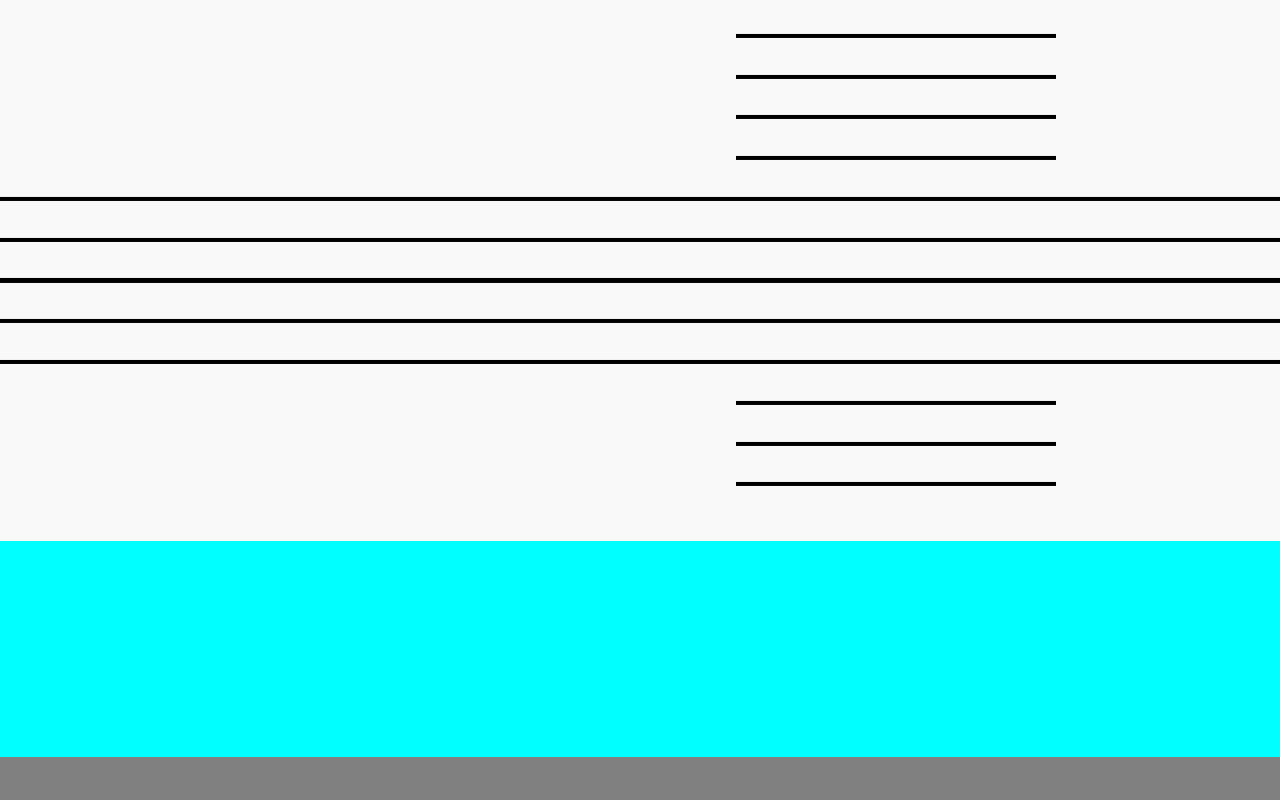
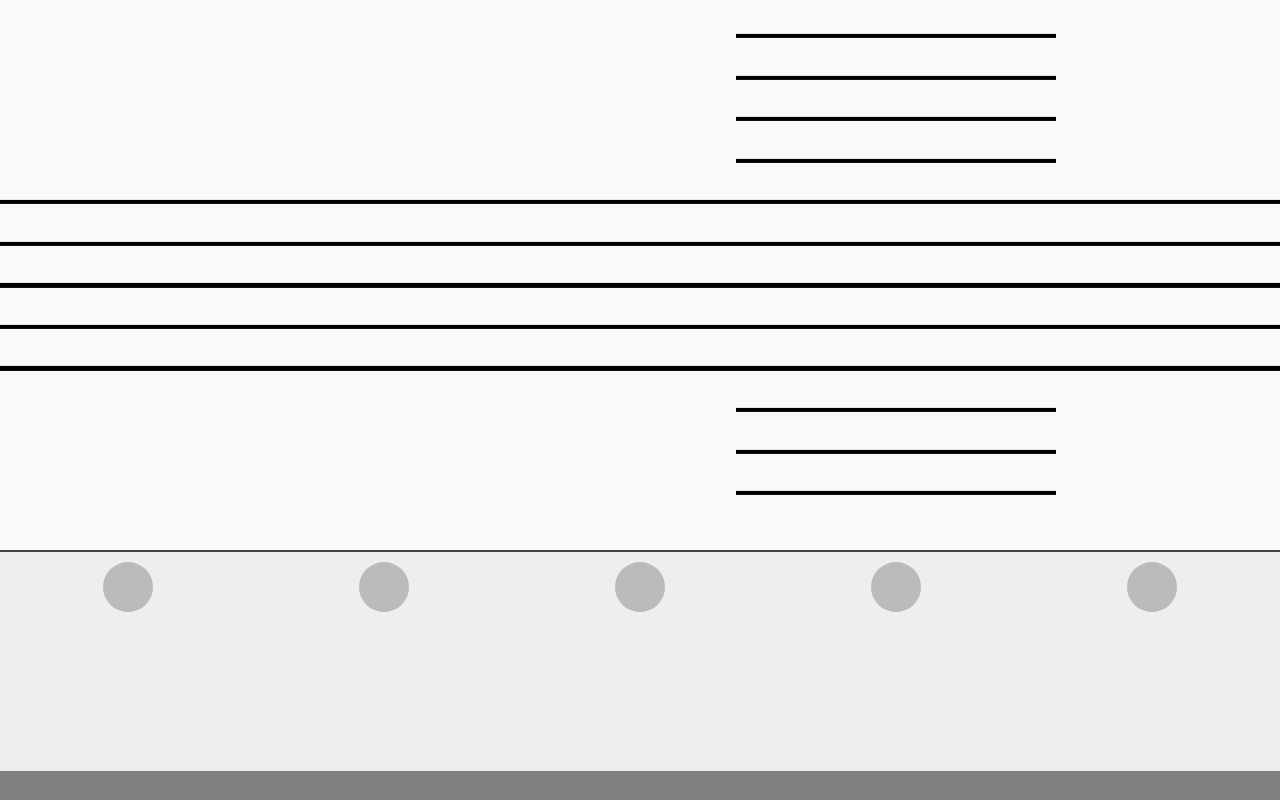
Before and after one commit to kk08321/fret-checker, a React (Create React App) app: page / in a window 1280 px wide. Built offline with nearby package versions, Linux system fonts and the light colour scheme; the HTML template or start-up script is replaced by a standard one.

Commit message:
表示を作成、音符選択機能実装時点

```diff
--- a/package.json
+++ b/package.json
@@ -13,6 +13,7 @@
     "@testing-library/user-event": "^13.5.0",
     "react": "^18.2.0",
     "react-dom": "^18.2.0",
+    "react-router-dom": "^6.3.0",
     "react-scripts": "5.0.1",
     "web-vitals": "^2.1.4"
   },
--- a/src/App.js
+++ b/src/App.js
@@ -1,15 +1,55 @@
 /** @jsxImportSource @emotion/react */
-import { css } from "@emotion/react"
+import { css } from "@emotion/react";
 import SheetPage from "./SheetPage";
+import Test from "./Test";
 
 function App() {
-
   return (
-    <div css={css`width: 100vw; height: 100vh;`}>
-      <div css={css`width: 100%; height: 90%;`}>
+    <div
+      css={css`
+        width: 100vw;
+        height: 100vh;
+      `}
+    >
+      <div
+        css={css`
+          width: 100%;
+          height: 90%;
+        `}
+      >
         <SheetPage />
       </div>
-      <div css={css`width: 100%; height: 10%; background-color: gray;`}>
+      <div
+        css={css`
+          width: 100%;
+          height: 10%;
+          background-color: gray;
+        `}
+      >
+        <div
+          css={css`
+            width: 33.33%;
+            float: left;
+          `}
+        >
+          a
+        </div>
+        <div
+          css={css`
+            width: 33.33%;
+            float: left;
+          `}
+        >
+          b
+        </div>
+        <div
+          css={css`
+            width: 33.33%;
+            float: left;
+          `}
+        >
+          c
+        </div>
       </div>
     </div>
   );
--- a/src/SheetPage.js
+++ b/src/SheetPage.js
@@ -1,89 +1,308 @@
 /** @jsxImportSource @emotion/react */
-import { css } from "@emotion/react"
-import { useState } from 'react';
+import { css } from "@emotion/react";
+import { useEffect, useRef, useState } from "react";
 
 import Bar from "./Bar";
 
 function SheetPage() {
-
   const [touchCoordinates, setTouchCoordinates] = useState(null);
   const [selectedNote, setSelectedNote] = useState(null);
+  const pageWrapperRef = useRef(null);
+  const controlWrapperRef = useRef(null);
 
-  const setCoordinatesByTouchEvent = e => {
+  const [sheetWrapperHeight, setSheetWrapperHeight] = useState(0);
+  const [notes, setNotes] = useState([]);
+
+  const setCoordinatesByTouchEvent = (e) => {
     setTouchCoordinates({ x: e.touches[0].clientX, y: e.touches[0].clientY });
-  }
+  };
+
+  // 楽譜部分の高さを動的に設定
+  useEffect(() => {
+    if (pageWrapperRef.current && controlWrapperRef.current) {
+      setSheetWrapperHeight(
+        pageWrapperRef.current.getBoundingClientRect().height -
+          controlWrapperRef.current.getBoundingClientRect().height
+      );
+    }
+  }, [controlWrapperRef, pageWrapperRef, selectedNote]);
+
+  const onEnter = () => {
+    let notesCopy = [];
+    if (notes.length < 6) {
+      notesCopy = notes;
+    }
+    notesCopy.push(selectedNote);
+    setNotes(notesCopy);
+    setTouchCoordinates({ x: 0, y: -100 });
+  };
 
   return (
     <div
-      css={css`width: 100%; height: 100%;`}
+      ref={pageWrapperRef}
+      css={css`
+        width: 100%;
+        height: 100%;
+      `}
       onTouchStart={setCoordinatesByTouchEvent}
       onTouchMove={setCoordinatesByTouchEvent}
-      onTouchEnd={() => setTouchCoordinates({ x: 0, y: -100 })}
+      onTouchEnd={onEnter}
     >
-      <div css={sheetWrapper}>
-        <Bar note="23" onSelected={setSelectedNote} coordinates={touchCoordinates} wrapperCss={blackBarWrapperCss} barCss={blackShortBarCss} />
-        <Bar note="22" onSelected={setSelectedNote} coordinates={touchCoordinates} wrapperCss={whiteBarWrapperCss} barCss={whiteBarCss} />
-        <Bar note="21" onSelected={setSelectedNote} coordinates={touchCoordinates} wrapperCss={blackBarWrapperCss} barCss={blackShortBarCss} />
-        <Bar note="20" onSelected={setSelectedNote} coordinates={touchCoordinates} wrapperCss={whiteBarWrapperCss} barCss={whiteBarCss} />
-        <Bar note="19" onSelected={setSelectedNote} coordinates={touchCoordinates} wrapperCss={blackBarWrapperCss} barCss={blackShortBarCss} />
-        <Bar note="18" onSelected={setSelectedNote} coordinates={touchCoordinates} wrapperCss={whiteBarWrapperCss} barCss={whiteBarCss} />
-        <Bar note="17" onSelected={setSelectedNote} coordinates={touchCoordinates} wrapperCss={blackBarWrapperCss} barCss={blackShortBarCss} />
-        <Bar note="16" onSelected={setSelectedNote} coordinates={touchCoordinates} wrapperCss={whiteBarWrapperCss} barCss={whiteBarCss} />
-        <Bar note="15" onSelected={setSelectedNote} coordinates={touchCoordinates} wrapperCss={blackBarWrapperCss} barCss={blackLongBarCss} />
-        <Bar note="14" onSelected={setSelectedNote} coordinates={touchCoordinates} wrapperCss={whiteBarWrapperCss} barCss={whiteBarCss} />
-        <Bar note="13" onSelected={setSelectedNote} coordinates={touchCoordinates} wrapperCss={blackBarWrapperCss} barCss={blackLongBarCss} />
-        <Bar note="12" onSelected={setSelectedNote} coordinates={touchCoordinates} wrapperCss={whiteBarWrapperCss} barCss={whiteBarCss} />
-        <Bar note="11" onSelected={setSelectedNote} coordinates={touchCoordinates} wrapperCss={blackBarWrapperCss} barCss={blackLongBarCss} />
-        <Bar note="10" onSelected={setSelectedNote} coordinates={touchCoordinates} wrapperCss={whiteBarWrapperCss} barCss={whiteBarCss} />
-        <Bar note="9" onSelected={setSelectedNote} coordinates={touchCoordinates} wrapperCss={blackBarWrapperCss} barCss={blackLongBarCss} />
-        <Bar note="8" onSelected={setSelectedNote} coordinates={touchCoordinates} wrapperCss={whiteBarWrapperCss} barCss={whiteBarCss} />
-        <Bar note="7" onSelected={setSelectedNote} coordinates={touchCoordinates} wrapperCss={blackBarWrapperCss} barCss={blackLongBarCss} />
-        <Bar note="6" onSelected={setSelectedNote} coordinates={touchCoordinates} wrapperCss={whiteBarWrapperCss} barCss={whiteBarCss} />
-        <Bar note="5" onSelected={setSelectedNote} coordinates={touchCoordinates} wrapperCss={blackBarWrapperCss} barCss={blackShortBarCss} />
-        <Bar note="4" onSelected={setSelectedNote} coordinates={touchCoordinates} wrapperCss={whiteBarWrapperCss} barCss={whiteBarCss} />
-        <Bar note="3" onSelected={setSelectedNote} coordinates={touchCoordinates} wrapperCss={blackBarWrapperCss} barCss={blackShortBarCss} />
-        <Bar note="2" onSelected={setSelectedNote} coordinates={touchCoordinates} wrapperCss={whiteBarWrapperCss} barCss={whiteBarCss} />
-        <Bar note="1" onSelected={setSelectedNote} coordinates={touchCoordinates} wrapperCss={blackBarWrapperCss} barCss={blackShortBarCss} />
-        <Bar note="0" onSelected={setSelectedNote} coordinates={touchCoordinates} wrapperCss={whiteBarWrapperCss} barCss={whiteBarCss} />
+      <div
+        css={[
+          sheetWrapper,
+          css`
+            height: ${sheetWrapperHeight}px;
+          `,
+        ]}
+      >
+        <Bar
+          note="23"
+          onSelected={setSelectedNote}
+          coordinates={touchCoordinates}
+          wrapperCss={blackBarWrapperCss}
+          barCss={blackShortBarCss}
+        />
+        <Bar
+          note="22"
+          onSelected={setSelectedNote}
+          coordinates={touchCoordinates}
+          wrapperCss={whiteBarWrapperCss}
+          barCss={whiteBarCss}
+        />
+        <Bar
+          note="21"
+          onSelected={setSelectedNote}
+          coordinates={touchCoordinates}
+          wrapperCss={blackBarWrapperCss}
+          barCss={blackShortBarCss}
+        />
+        <Bar
+          note="20"
+          onSelected={setSelectedNote}
+          coordinates={touchCoordinates}
+          wrapperCss={whiteBarWrapperCss}
+          barCss={whiteBarCss}
+        />
+        <Bar
+          note="19"
+          onSelected={setSelectedNote}
+          coordinates={touchCoordinates}
+          wrapperCss={blackBarWrapperCss}
+          barCss={blackShortBarCss}
+        />
+        <Bar
+          note="18"
+          onSelected={setSelectedNote}
+          coordinates={touchCoordinates}
+          wrapperCss={whiteBarWrapperCss}
+          barCss={whiteBarCss}
+        />
+        <Bar
+          note="17"
+          onSelected={setSelectedNote}
+          coordinates={touchCoordinates}
+          wrapperCss={blackBarWrapperCss}
+          barCss={blackShortBarCss}
+        />
+        <Bar
+          note="16"
+          onSelected={setSelectedNote}
+          coordinates={touchCoordinates}
+          wrapperCss={whiteBarWrapperCss}
+          barCss={whiteBarCss}
+        />
+        <Bar
+          note="15"
+          onSelected={setSelectedNote}
+          coordinates={touchCoordinates}
+          wrapperCss={blackBarWrapperCss}
+          barCss={blackLongBarCss}
+        />
+        <Bar
+          note="14"
+          onSelected={setSelectedNote}
+          coordinates={touchCoordinates}
+          wrapperCss={whiteBarWrapperCss}
+          barCss={whiteBarCss}
+        />
+        <Bar
+          note="13"
+          onSelected={setSelectedNote}
+          coordinates={touchCoordinates}
+          wrapperCss={blackBarWrapperCss}
+          barCss={blackLongBarCss}
+        />
+        <Bar
+          note="12"
+          onSelected={setSelectedNote}
+          coordinates={touchCoordinates}
+          wrapperCss={whiteBarWrapperCss}
+          barCss={whiteBarCss}
+        />
+        <Bar
+          note="11"
+          onSelected={setSelectedNote}
+          coordinates={touchCoordinates}
+          wrapperCss={blackBarWrapperCss}
+          barCss={blackLongBarCss}
+        />
+        <Bar
+          note="10"
+          onSelected={setSelectedNote}
+          coordinates={touchCoordinates}
+          wrapperCss={whiteBarWrapperCss}
+          barCss={whiteBarCss}
+        />
+        <Bar
+          note="9"
+          onSelected={setSelectedNote}
+          coordinates={touchCoordinates}
+          wrapperCss={blackBarWrapperCss}
+          barCss={blackLongBarCss}
+        />
+        <Bar
+          note="8"
+          onSelected={setSelectedNote}
+          coordinates={touchCoordinates}
+          wrapperCss={whiteBarWrapperCss}
+          barCss={whiteBarCss}
+        />
+        <Bar
+          note="7"
+          onSelected={setSelectedNote}
+          coordinates={touchCoordinates}
+          wrapperCss={blackBarWrapperCss}
+          barCss={blackLongBarCss}
+        />
+        <Bar
+          note="6"
+          onSelected={setSelectedNote}
+          coordinates={touchCoordinates}
+          wrapperCss={whiteBarWrapperCss}
+          barCss={whiteBarCss}
+        />
+        <Bar
+          note="5"
+          onSelected={setSelectedNote}
+          coordinates={touchCoordinates}
+          wrapperCss={blackBarWrapperCss}
+          barCss={blackShortBarCss}
+        />
+        <Bar
+          note="4"
+          onSelected={setSelectedNote}
+          coordinates={touchCoordinates}
+          wrapperCss={whiteBarWrapperCss}
+          barCss={whiteBarCss}
+        />
+        <Bar
+          note="3"
+          onSelected={setSelectedNote}
+          coordinates={touchCoordinates}
+          wrapperCss={blackBarWrapperCss}
+          barCss={blackShortBarCss}
+        />
+        <Bar
+          note="2"
+          onSelected={setSelectedNote}
+          coordinates={touchCoordinates}
+          wrapperCss={whiteBarWrapperCss}
+          barCss={whiteBarCss}
+        />
+        <Bar
+          note="1"
+          onSelected={setSelectedNote}
+          coordinates={touchCoordinates}
+          wrapperCss={blackBarWrapperCss}
+          barCss={blackShortBarCss}
+        />
+        <Bar
+          note="0"
+          onSelected={setSelectedNote}
+          coordinates={touchCoordinates}
+          wrapperCss={whiteBarWrapperCss}
+          barCss={whiteBarCss}
+        />
       </div>
 
-      <div css={controlWrapper}>
-        {selectedNote}
+      <div css={controlWrapper} ref={controlWrapperRef}>
+        <div css={iconContainer}>
+          <div css={icon}></div>
+        </div>
+        <div css={iconContainer}>
+          <div css={icon}></div>
+        </div>
+        <div css={iconContainer}>
+          <div css={icon}></div>
+        </div>
+        <div css={iconContainer}>
+          <div css={icon}></div>
+        </div>
+        <div css={iconContainer}>
+          <div css={icon}></div>
+        </div>
+        <div css={messageWrapper}>
+          <p css={fretLabel}>{notes.length >= 1 && notes[0]}</p>
+          <p css={fretLabel}>{notes.length >= 2 && notes[1]}</p>
+          <p css={fretLabel}>{notes.length >= 3 && notes[2]}</p>
+          <p css={fretLabel}>{notes.length >= 4 && notes[3]}</p>
+          <p css={fretLabel}>{notes.length >= 5 && notes[4]}</p>
+          <p css={fretLabel}>{notes.length >= 6 && notes[5]}</p>
+        </div>
       </div>
-
     </div>
   );
 }
 
 const sheetWrapper = css`
-  height: 68%;
   padding: 2% 0;
   touch-action: none;
-`
+`;
+
+const iconContainer = css`
+  width: 20%;
+  float: left;
+`;
+
+const icon = css`
+  width: 50px;
+  height: 50px;
+  border-radius: 25px;
+  background-color: #bbb;
+  margin: 10px auto;
+`;
+
+const messageWrapper = css`
+  p {
+    margin: 0;
+  }
+  padding-bottom: 5px;
+`;
 
 const controlWrapper = css`
+  border-top: 2px solid #444;
   position: relative;
   z-index: 101;
-  height: 30%;
-  background-color: aqua;
-`
+  background-color: #eee;
+`;
 
 const barWrapperCss = css`
   background-color: transparent;
   width: 100%;
   height: 4.16666%;
   position: relative;
-`
+`;
 
 const blackBarWrapperCss = css`
   ${barWrapperCss};
   z-index: 100;
-`
+`;
 
 const whiteBarWrapperCss = css`
   ${barWrapperCss};
   z-index: auto;
-`
+`;
 
 const barCss = css`
   width: 100%;
@@ -93,24 +312,30 @@ const barCss = css`
   left: 50%;
   transform: translateY(-50%) translateX(-50%);
   -webkit-transform: translateY(-50%) translateX(-50%);
-`
+`;
 
 const blackLongBarCss = css`
   ${barCss};
   background-color: black;
-`
+`;
 
 const blackShortBarCss = css`
   ${barCss};
   background-color: black;
   width: 25%;
   left: 70%;
-`
+`;
 
 const whiteBarCss = css`
   ${barCss};
   height: 180%;
   background-color: transparent;
-`
+`;
+
+const fretLabel = css`
+  height: 1.5em;
+  clear: both;
+  float: none;
+`;
 
 export default SheetPage;
--- /dev/null
+++ b/src/Test.js
@@ -0,0 +1,7 @@
+export default function Test() {
+    return (
+        <div>
+            test
+        </div>
+    )
+}
--- a/src/index.css
+++ b/src/index.css
@@ -1,8 +1,8 @@
 body {
   margin: 0;
-  background-color: #F9F9F9;
-  font-family: -apple-system, BlinkMacSystemFont, 'Segoe UI', 'Roboto', 'Oxygen',
-    'Ubuntu', 'Cantarell', 'Fira Sans', 'Droid Sans', 'Helvetica Neue',
+  background-color: #f9f9f9;
+  font-family: -apple-system, BlinkMacSystemFont, "Segoe UI", "Roboto", "Oxygen",
+    "Ubuntu", "Cantarell", "Fira Sans", "Droid Sans", "Helvetica Neue",
     sans-serif;
   -webkit-font-smoothing: antialiased;
   -moz-osx-font-smoothing: grayscale;
@@ -15,6 +15,6 @@ body {
 }
 
 code {
-  font-family: source-code-pro, Menlo, Monaco, Consolas, 'Courier New',
+  font-family: source-code-pro, Menlo, Monaco, Consolas, "Courier New",
     monospace;
 }
```
Also changed, not shown: 1 other file (tests, documents, lock files or other folders).
